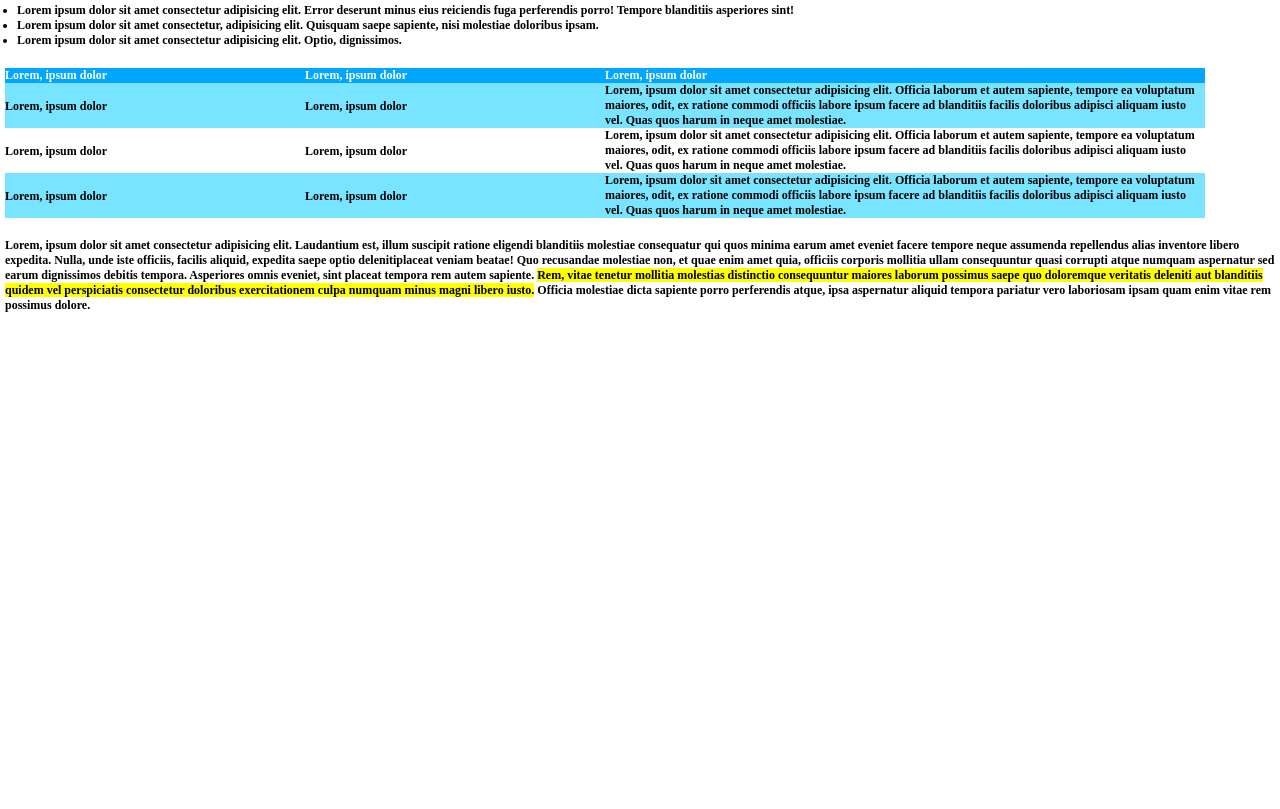
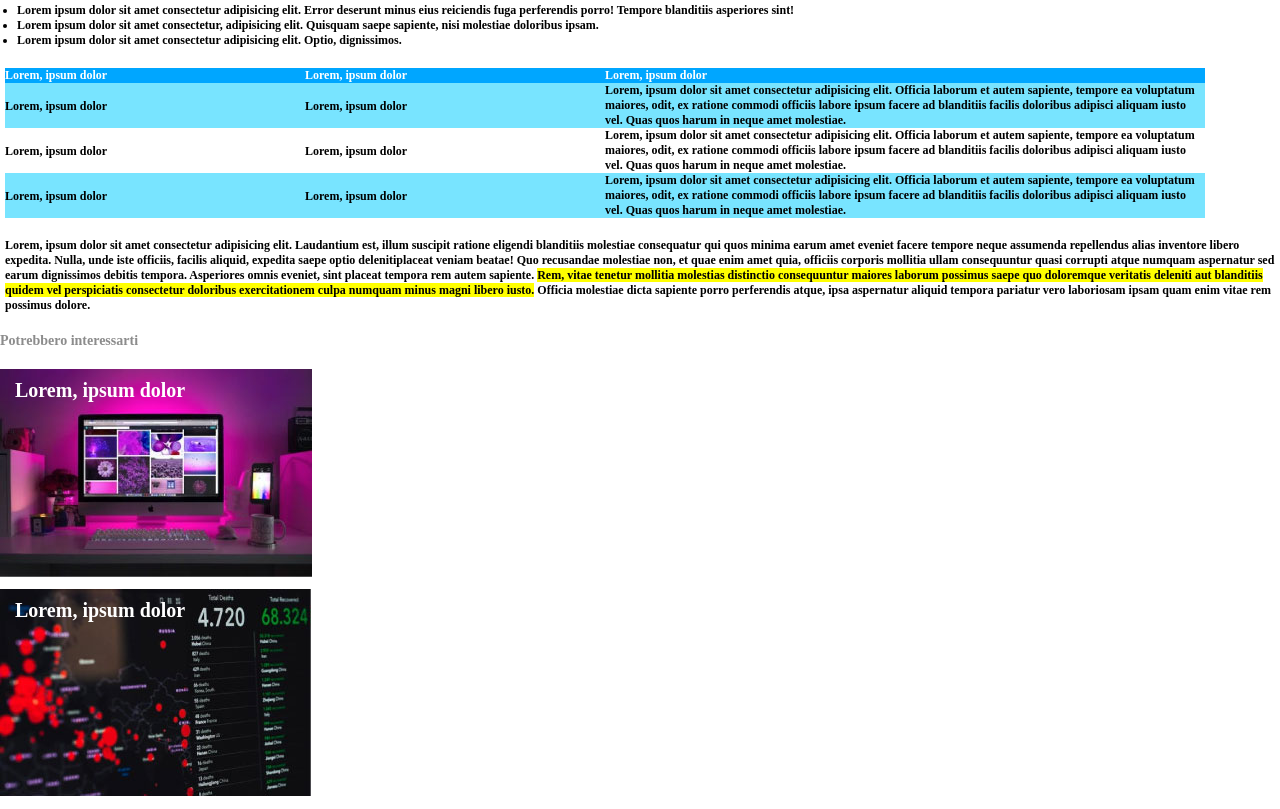
Before and after one commit to Devfrank94/html-css-booleaner, a plain HTML site: page index.html in a window 1280 px wide. Shown: the part 779-1588 px from the top of the page. Before the commit the page ends 1112 px from the top, so only its background shows below. Drawn offline with Linux system fonts and the light colour scheme.

Commit message:
add footer and last commit

```diff
--- a/css/style.css
+++ b/css/style.css
@@ -90,3 +90,30 @@ tr{
   background-color: white;
 }
 /* /stile tabella */
+
+/* stile footer */
+.title-box{
+  color: rgb(140, 140, 140);
+  font-size: 14px;
+}
+
+.box1, .box2{
+  color: white;
+  background-repeat: no-repeat;
+  font-size: 20px;
+  font-weight: bold;
+  height: 220px;
+  position: relative;
+}
+.box1{
+  background-image: url(../img/monitor.jpg);
+}
+.box2{
+  background-image: url(../img/graph.jpg);
+}
+
+.text-box{
+  position: absolute;
+  top: 10px;
+  left: 15px;
+}
--- a/index.html
+++ b/index.html
@@ -49,7 +49,7 @@
       </ul>
       <!-- /sezione blocco testi -->
 
-      <!-- tabella -->
+      <!-- tabella e sezione fianale -->
       <table>
         <thead>
           <tr>
@@ -76,21 +76,20 @@
           </tr>
         </tbody>
       </table>
-      <!-- /tabella -->
+
       <p>
         Lorem, ipsum dolor sit amet consectetur adipisicing elit. Laudantium est, illum suscipit ratione eligendi blanditiis molestiae consequatur qui quos minima earum amet eveniet facere tempore neque assumenda repellendus alias inventore libero expedita. Nulla, unde iste officiis, facilis aliquid, expedita saepe optio delenitiplaceat veniam beatae! Quo recusandae molestiae non, et quae enim amet quia, officiis corporis mollitia ullam consequuntur quasi corrupti atque numquam aspernatur sed earum dignissimos debitis tempora. Asperiores omnis eveniet, sint placeat tempora rem autem sapiente. <span class="text-highlighted">Rem, vitae tenetur mollitia molestias distinctio consequuntur maiores laborum possimus saepe quo doloremque veritatis deleniti aut blanditiis quidem vel perspiciatis consectetur doloribus exercitationem culpa numquam minus magni libero iusto.</span> Officia molestiae dicta sapiente porro perferendis atque, ipsa aspernatur aliquid tempora pariatur vero laboriosam ipsam quam enim vitae rem possimus dolore.
       </p>
     </section>
-
-
-
-
+    <!-- /tabella e sezione finale -->
   </main>
 
-
-
-
-
+  <footer>
+    <!-- Potrebbero interessarti con box immagini -->
+    <p class="title-box">Potrebbero interessarti</p>
+    <div class="box1"><span class="text-box">Lorem, ipsum dolor</span></div>
+    <div class="box2"><span class="text-box">Lorem, ipsum dolor</span></div>
+  </footer>
 
 </body>
 </html>
```
